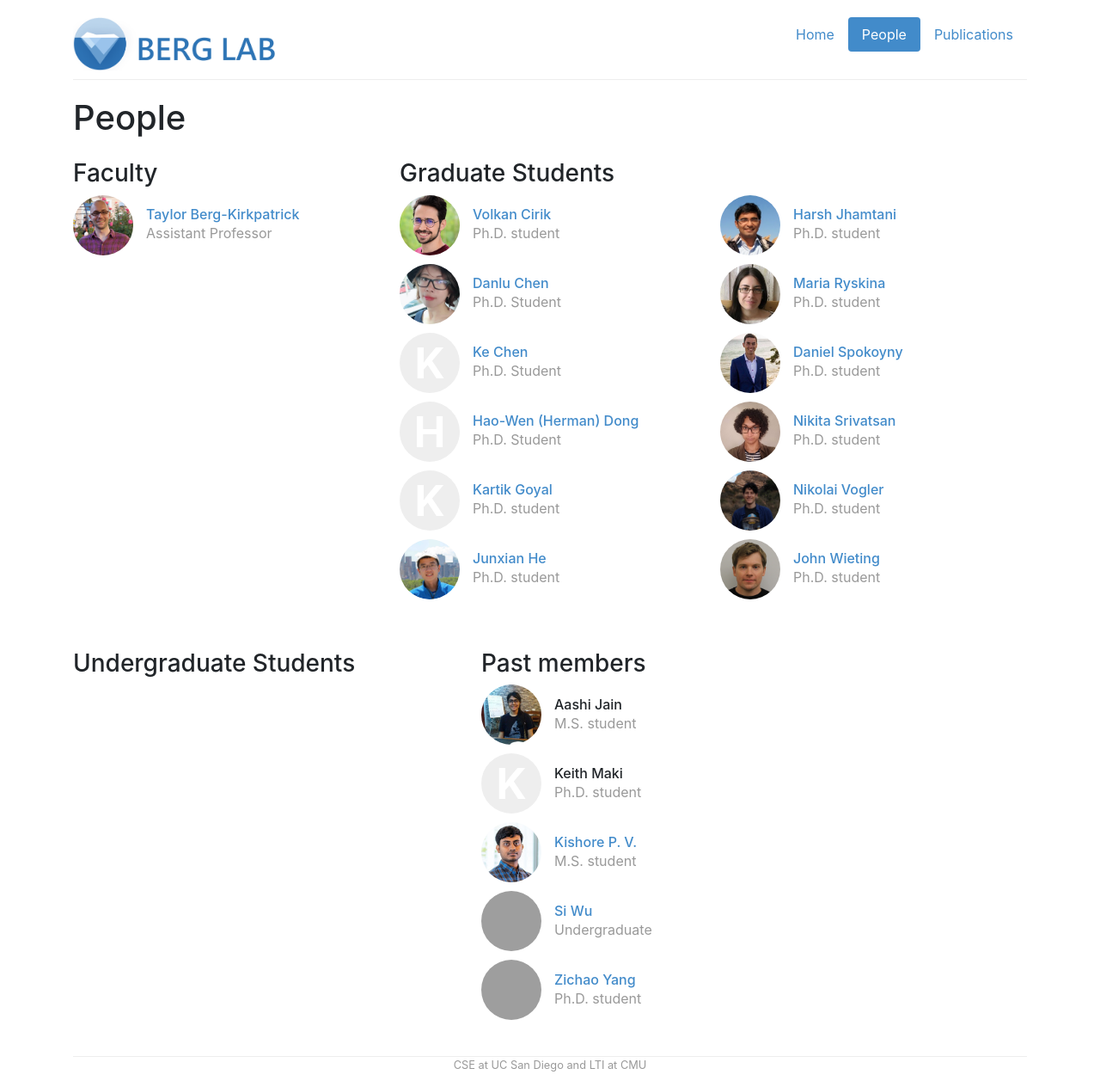
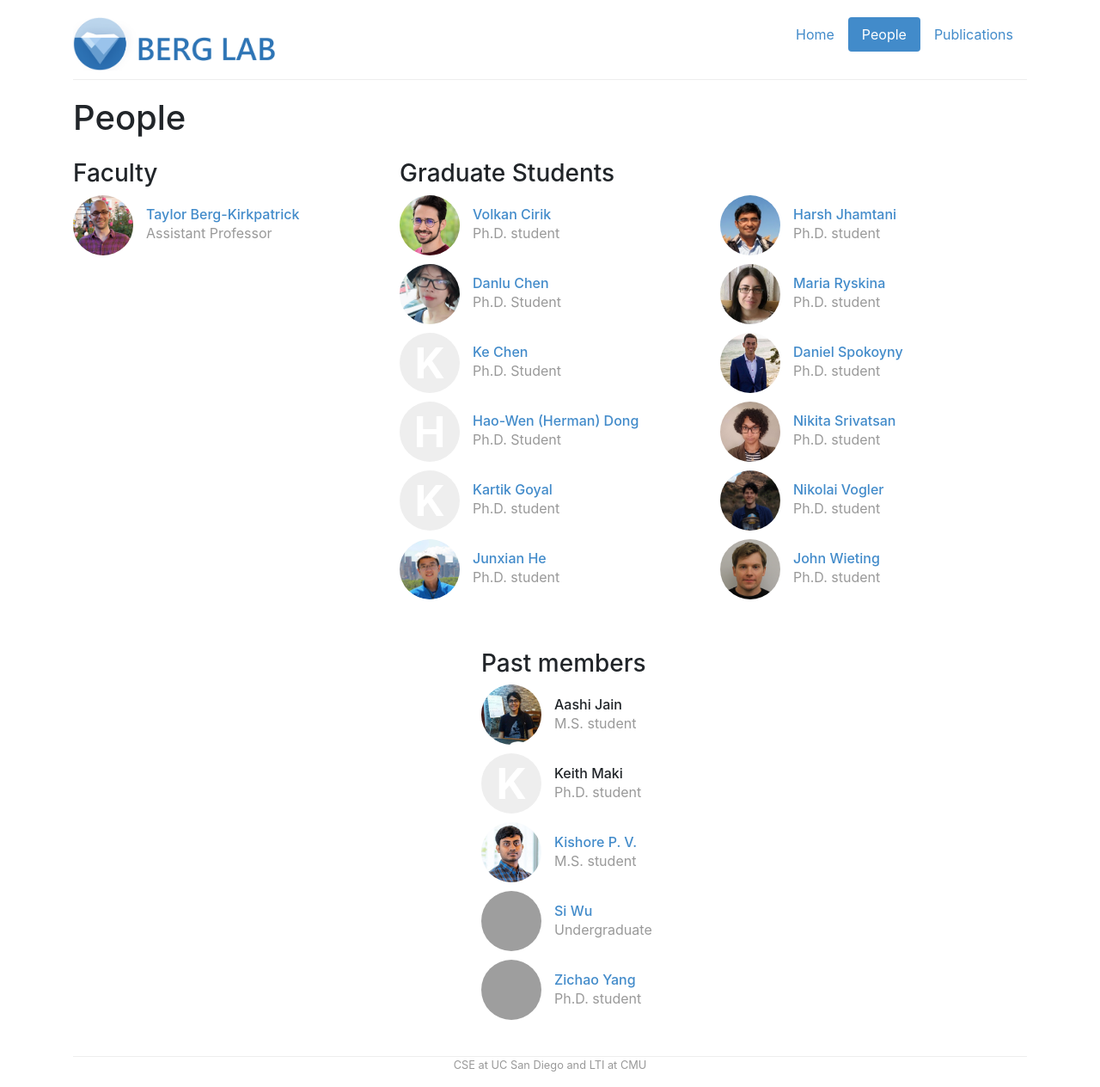
Before and after one commit to icebergnlp/icebergnlp.github.io, a Jekyll site: the page built from people.html, in a window 1280 px wide. Shown: the whole page at 86% size. Built offline with Jekyll 4.4.1, drawn with Linux system fonts in a browser that asks for light colours; grey boxes are pictures that could not be loaded.

Commit message:
Update people.html

```diff
--- a/people.html
+++ b/people.html
@@ -7,7 +7,7 @@ picture-role-groups:
 - {roles: [grad], width: 8}
 
 no-picture-role-groups:
-- {roles: [collab, ugrad, ugrad-alum], width: 5}
+- {roles: [collab, ugrad-alum], width: 5}
 - {roles: [past], width: 7}
 ---
 
```
